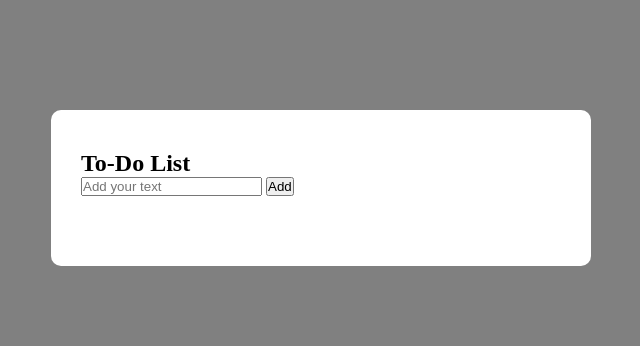
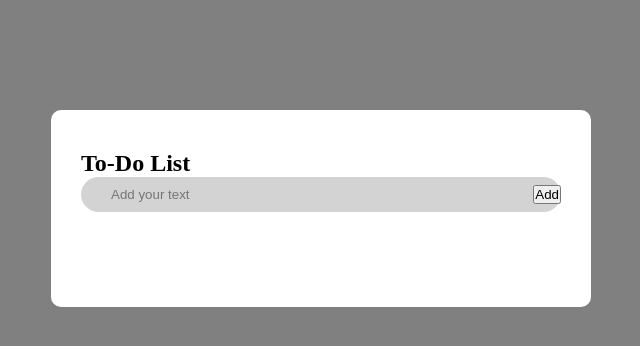
Before and after one commit to joperopi/todo, a plain HTML site: page index.html in a window 1280 px wide. Shown: the whole page, without its empty margins (319-959 px from the left). Drawn offline with Linux system fonts and the light colour scheme.

Commit message:
Add style to row and input

```diff
--- a/style.css
+++ b/style.css
@@ -19,3 +19,21 @@
     padding: 40px 30px 70px;
     border-radius: 10px;
 }
+
+.row {
+    display: flex;
+    align-items: center;
+    justify-content: space-between;
+    background: lightgray;
+    border-radius: 30px;
+    padding-left: 20px;
+    margin-bottom: 25px;
+}
+
+input {
+    flex: 1;
+    border: none;
+    outline: none;
+    background-color: transparent;
+    padding: 10px;
+}
```
